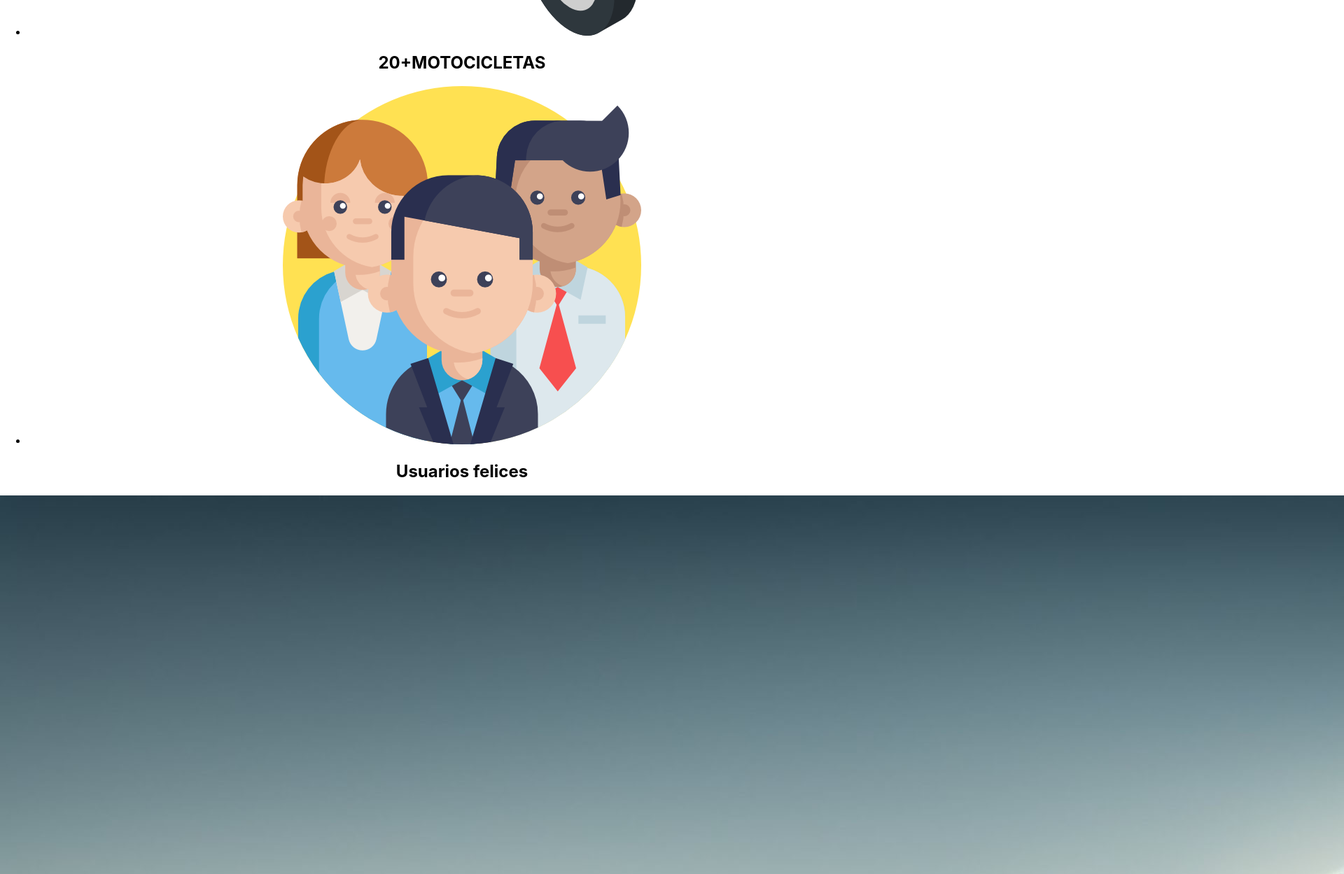
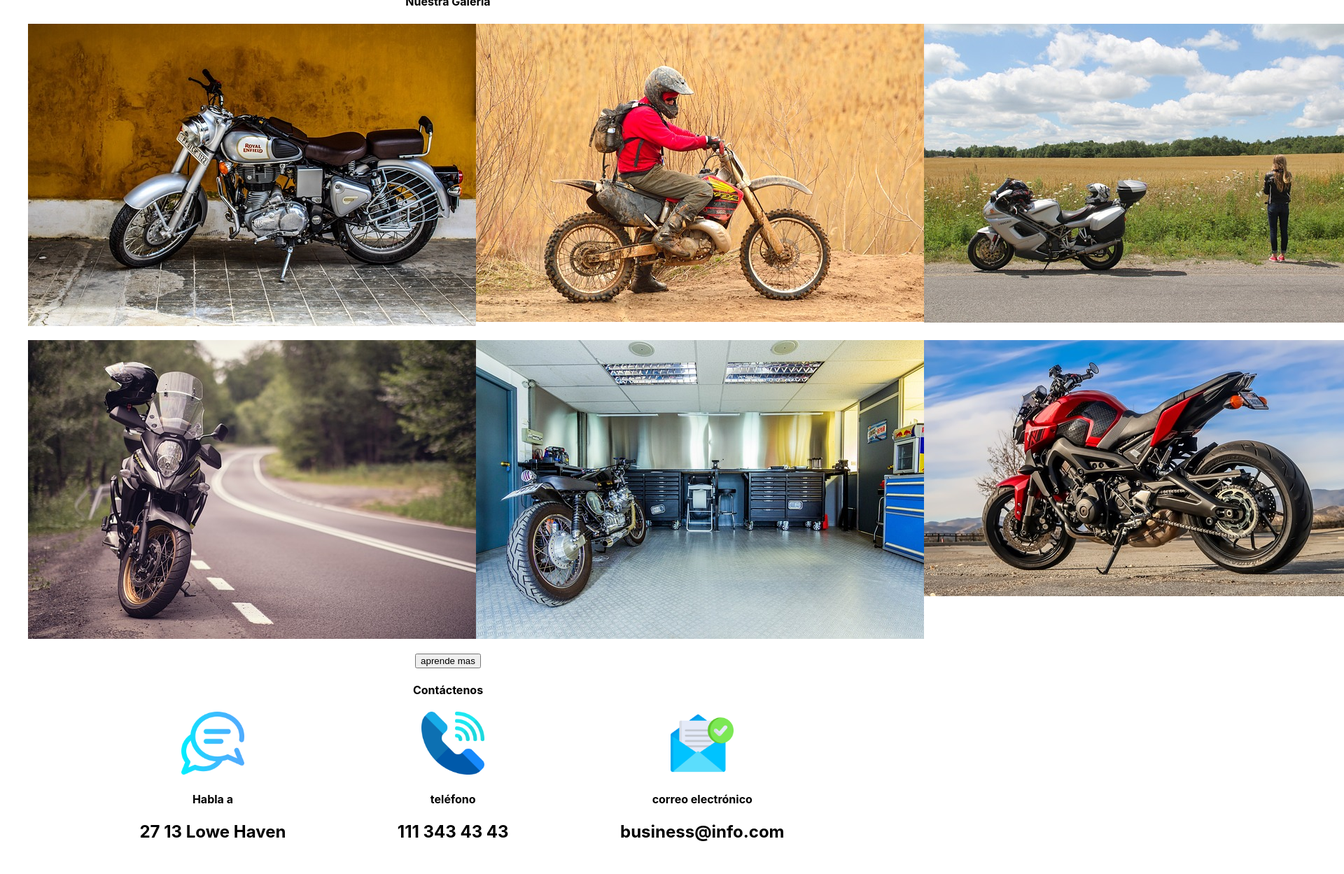
Before and after one commit to andresxy120/entregadelproyecto, a React (Create React App) app in the folder proyecto/: page / in a window 1280 px wide. Shown: the part 2700-3949 px from the top of the page at 70% size, 1920 px wide, since content can reach past the window. Built offline with nearby package versions, Linux system fonts and the light colour scheme.

Commit message:
Update Inicio.js

```diff
--- a/proyecto/src/partpagina/Inicio.js
+++ b/proyecto/src/partpagina/Inicio.js
@@ -27,7 +27,7 @@ const Inicio=()=>{
                 <Parrafo className="portada">Como propietario de una motocicleta, es su deber legal asegurarse de que <br/> esté en condiciones de circular y no represente un peligro para usted,<br/> los pasajeros, otros usuarios de la vía o el público en general.</Parrafo>
             </Contenedor>
             <Contenedor className="introduccion">
-                <Listas className="conten1">
+                <Listas>
                 <li><Imagenes className="imgportada" src={imgportada} alt=""/></li>
                 <li><Titulos>Hemos ampliado <br/>nuestros <br/><b>servicios para</b><br/><b>incluir</b> <br/> almacenamiento <br/>de <br/>motocicletas</Titulos></li>
                 <li><Imagenes className="imgportada1" src={imgportada1} alt=""/>
@@ -35,58 +35,60 @@ const Inicio=()=>{
                 </Listas>
             </Contenedor>
             <Contenedor className="contenido">
-                <ul>
+                <Listas>
                     <li>
                     <h1><b>Servicios</b> de coches de alquiler </h1>
                     <p>Encuentre la mejor tarifa de coche de alquiler <br/> posible. Compare tarifas en todo el mundo y ahorre hasta un 60% en ofertas de más de 1.053 empresas de alquiler de coches.</p>
                     </li>
-                    <li><img src={icono1} alt="icono1"/>
+                    <li><Imagenes className="iconos" src={icono1} alt="icono1"/>
                     <h2>ubicación</h2>
                     </li>
-                    <li><img src={icono2} alt="icono2"/>
+                    <li><Imagenes className="iconos" src={icono2} alt="icono2"/>
                     <h2>20+MOTOCICLETAS</h2>
                     </li>
                     <li>
-                    <img src={icono3} alt="icono3"/>
+                    <Imagenes className="iconos" src={icono3} alt="icono3"/>
                     <h2>Usuarios felices</h2>
                     </li>
-                </ul>
+                </Listas>
             </Contenedor>
             <Contenedor className="foto">
-                <section><img src={foto1} alt="foto1"/></section>
-                <section><img src={foto2} alt="foto2"/></section>
-                <section><img src={foto3} alt="foto3"/></section>
+                <section><Imagenes className="foto1" src={foto1} alt="foto1"/></section>
+                <section><Imagenes className="foto2" src={foto2} alt="foto2"/></section>
+                <section><Imagenes className="foto3" src={foto3} alt="foto3"/></section>
             </Contenedor>
             <Contenedor className="galeria">
                 <h1>Nuestra <b>Galería</b></h1>
-                <ul>
+                <Listas>
                     <li><img src={galeria1} alt="galeria1"/></li>
                     <li><img src={galeria2} alt="galeria2"/></li>
                     <li><img src={galeria3} alt="galeria3"/></li>
+                </Listas>
+                <Listas>
                     <li><img src={galeria4} alt="galeria4"/></li>
                     <li><img src={galeria5} alt="galeria5"/></li>
                     <li><img src={galeria6} alt="galeria6"/></li>
-                </ul>
+                </Listas>
                 <button>aprende mas</button>
             </Contenedor>
             <Contenedor>
                 <h1>Contáctenos</h1>
-                <ul>
-                    <li><img src={icono4} alt="icono4"/>
+                <Listas>
+                    <li><Imagenes className="iconos" src={icono4} alt="icono4"/>
                         <h1>Habla a</h1>
                         <h2>27 13 Lowe Haven</h2>
                     </li>
                     <li>
-                        <img src={icono5} alt="icono5"/>
+                        <Imagenes className="iconos" src={icono5} alt="icono5"/>
                         <h1>teléfono</h1>
                         <h2>111 343 43 43</h2>
                     </li>
                     <li>
-                        <img src={icono6} alt="icono6"/>
+                        <Imagenes className="iconos" src={icono6} alt="icono6"/>
                         <h1>correo electrónico</h1>
                         <h2>business@info.com</h2>
                     </li>
-                </ul>
+                </Listas>
             </Contenedor>
         </Contenedor>
 
@@ -117,11 +119,14 @@ const Parrafo=styled.p`
 
 `
 const Listas=styled.ul
-`   &.conten1{
-        display: flex;
-        justify-content: space-evenly;
-        list-style-type: none;
-    }
+`
+    display: flex;
+    justify-content: space-evenly;
+    list-style-type: none;
+
+
+
+
 
 `
 const Imagenes=styled.img`
@@ -133,4 +138,20 @@ const Imagenes=styled.img`
         width: 300px;
         height: 300px;
     }
+    &.foto1{
+        width: 300px;
+        height: 300px;
+    }
+    &.foto2{
+        width: 300px;
+        height: 300px;
+    }
+    &.foto3{
+        width: 300px;
+        height: 300px;
+    }
+    &.iconos{
+        width: 90px;
+        height: 90px;
+    }
 `
```
